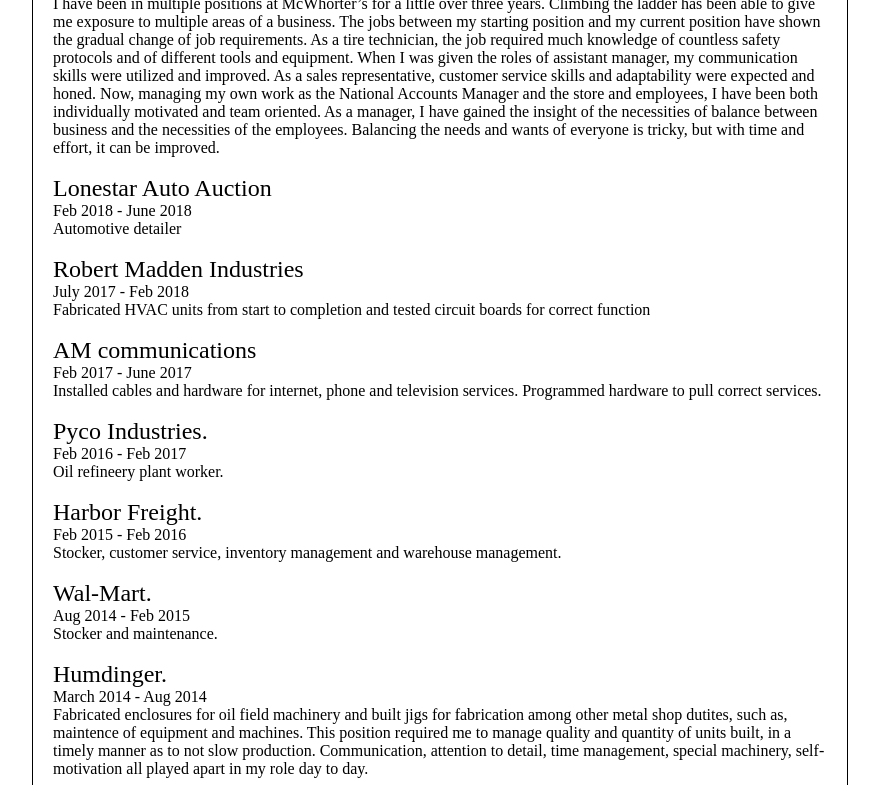
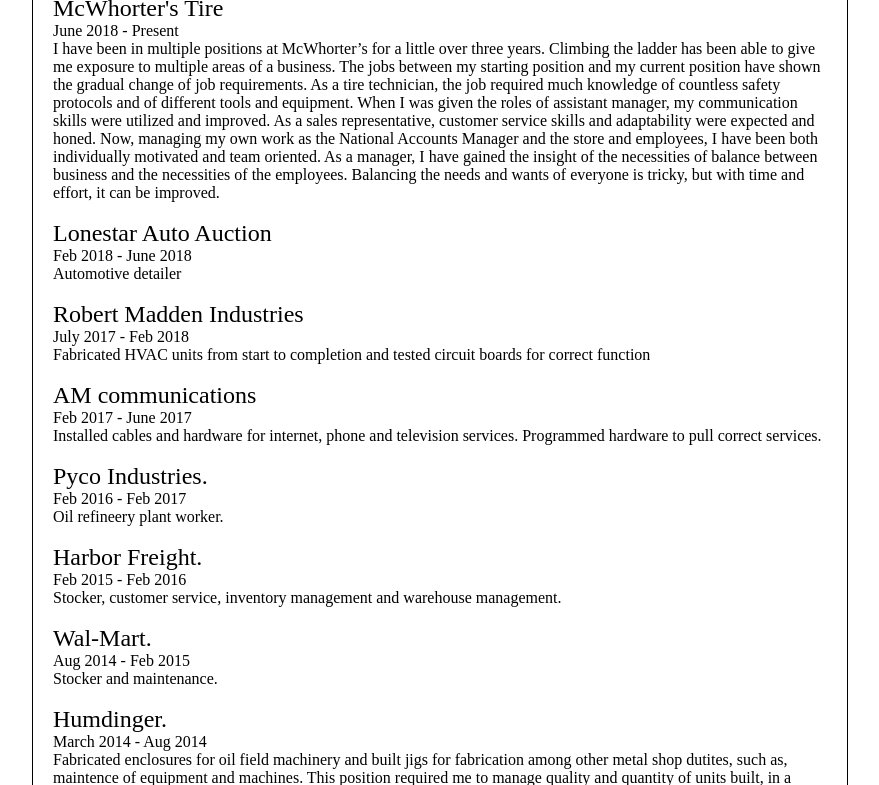
Before and after one commit to MHargrove96/Web-101-Resume, a plain HTML site: page index.html in a window 1280 px wide. Shown: the part 440-1225 px from the top of the page, without its empty margins (200-1079 px from the left). Drawn offline with Linux system fonts and the light colour scheme.

Commit message:
fixed styles link

```diff
--- a/styles.css
+++ b/styles.css
@@ -52,7 +52,7 @@
 .lower-container{
   display: grid;
   grid-template-columns: 50% 50%;
-  grid-template-rows: .15fr .15fr .05fr .1fr 3fr .35fr .1fr;
+  grid-template-rows: .15fr .5fr .05fr .1fr 3fr .35fr .1fr;
   row-gap: 10px;
   padding: 20px;
 }
```
Also changed, not shown: index.html (+0 -4 lines).
